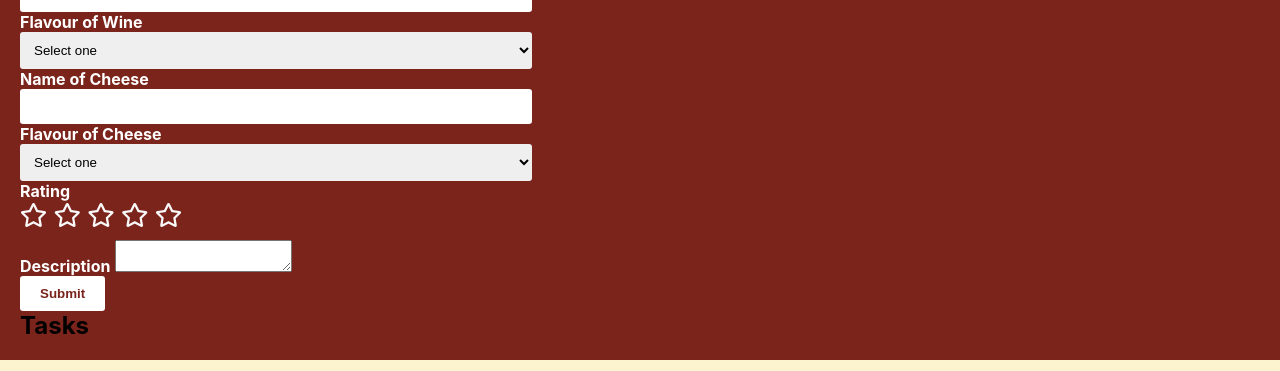
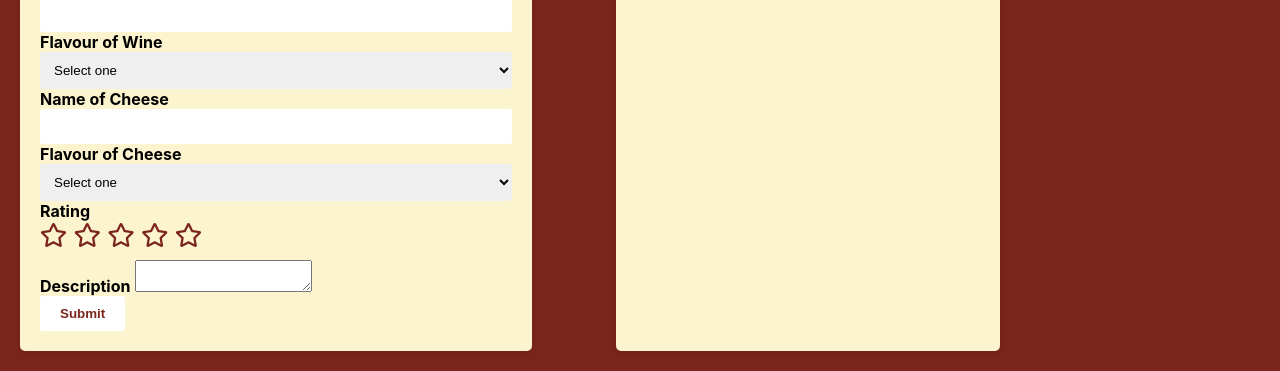
Before and after one commit to gpaz-dot/deco2017_A4_FINAL, a website: page public/index.html in a window 1280 px wide. Shown: the part 689-1060 px from the top of the page. Drawn offline with Linux system fonts and the light colour scheme.

Commit message:
final commit

```diff
--- a/public/index.html
+++ b/public/index.html
@@ -73,34 +73,6 @@
         </div>
     </div>
 
-    <script>
-        // Flipper event listeners
-        const image1Flipper = document.getElementById('image1-flipper');
-        const image2Flipper = document.getElementById('image2-flipper');
-        const image3Flipper = document.getElementById('image3-flipper');
-        const image4Flipper = document.getElementById('image4-flipper');
-
-        // Event listener for image 1 flipper
-        image1Flipper.addEventListener('click', function() {
-            image1Flipper.classList.toggle('flipped');
-        });
-
-        // Event listener for image 2 flipper
-        image2Flipper.addEventListener('click', function() {
-            image2Flipper.classList.toggle('flipped');
-        });
-
-        // Event listener for image 3 flipper
-        image3Flipper.addEventListener('click', function() {
-            image3Flipper.classList.toggle('flipped');
-        });
-
-        // Event listener for image 4 flipper
-        image4Flipper.addEventListener('click', function() {
-            image4Flipper.classList.toggle('flipped');
-        });
-    </script>
-
 <div class="lower-section">
     <div class="cardOne">
       <h1>+ Add Your Rating</h1>
@@ -150,12 +122,40 @@
           </div>
         </form>
       </div>
-    <div class="cardTwo">
-      <h2>Tasks</h2>
-      <ul id="tasklist"></ul>
-      <script src="script.js"></script>
-    </div>
+
   </div>
+  <div class="cardTwo">
+    <h2>Tasks</h2>
+    <ul id="tasklist"></ul>
+    <script src="script.js"></script>
+  </div>
+  <script>
+    // Flipper event listeners
+    const image1Flipper = document.getElementById('image1-flipper');
+    const image2Flipper = document.getElementById('image2-flipper');
+    const image3Flipper = document.getElementById('image3-flipper');
+    const image4Flipper = document.getElementById('image4-flipper');
+
+    // Event listener for image 1 flipper
+    image1Flipper.addEventListener('click', function() {
+        image1Flipper.classList.toggle('flipped');
+    });
+
+    // Event listener for image 2 flipper
+    image2Flipper.addEventListener('click', function() {
+        image2Flipper.classList.toggle('flipped');
+    });
+
+    // Event listener for image 3 flipper
+    image3Flipper.addEventListener('click', function() {
+        image3Flipper.classList.toggle('flipped');
+    });
+
+    // Event listener for image 4 flipper
+    image4Flipper.addEventListener('click', function() {
+        image4Flipper.classList.toggle('flipped');
+    });
+</script>
 
 </body>
 </html>
--- a/public/styles.css
+++ b/public/styles.css
@@ -52,7 +52,7 @@
   .headingone {
     background-color: #FCF3CF;
     padding: 20px;
-    color:#7B241C
+    color: black
   }
 
   .containerone {
@@ -121,18 +121,26 @@
   gap: 20px;
 }
 
-.cardOne{
+.cardOne {
   width: 40vw;
   margin-right: 5vw;
+  background-color: #FCF3CF;
+  padding: 20px;
+  border-radius: 5px;
+  box-shadow: 0 2px 4px rgba(0, 0, 0, 0.1);
 }
 
 .cardTwo {
   width: 30vw;
+  background-color: #FCF3CF;
+  padding: 20px;
+  border-radius: 5px;
+  box-shadow: 0 2px 4px rgba(0, 0, 0, 0.1);
 }
 
 label {
   font-weight: bold;
-  color: #fff;
+  color: black;
 }
 
 input[type="text"],
@@ -224,7 +232,7 @@ button:hover {
 
   #starRating {
     font-size: 24px;
-    color: #f9f9f9;
+    color:#7B241C;
     margin-bottom: 10px;
   }
 
```
Also changed, not shown: README.md.
